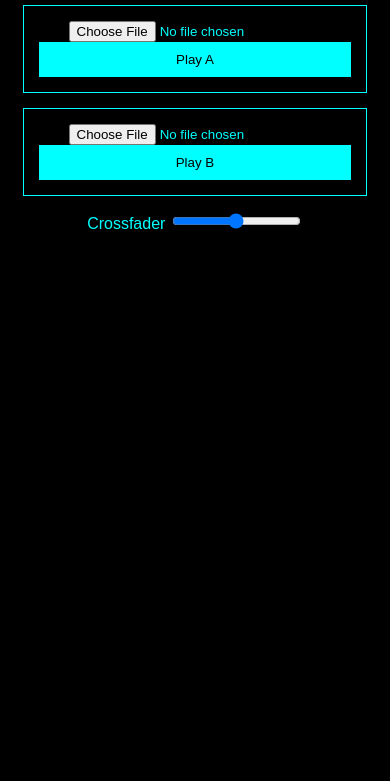
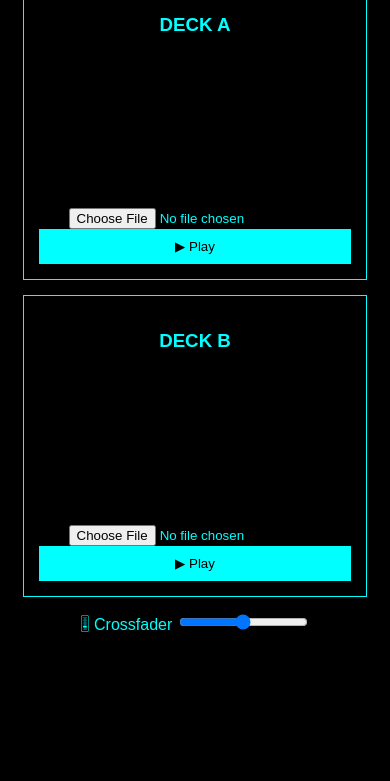
Before and after one commit to Adityamkweb/Dj-studio-, a plain HTML site: page index.html in a window 390 px wide. Shown: the part 63-844 px from the top of the page. Drawn offline with Linux system fonts and the light colour scheme.

Commit message:
Rename Mobile DJ Studio to Virtual DJ Studio

```diff
--- a/index.html
+++ b/index.html
@@ -2,26 +2,39 @@
 <html>
 <head>
 <meta name="viewport" content="width=device-width,initial-scale=1">
-<title>Mobile DJ Studio</title>
+<title>Virtual DJ Studio</title>
 <link rel="manifest" href="manifest.json">
 <link rel="stylesheet" href="style.css">
 </head>
+
 <body>
 
-<h2>🎧 Mobile DJ Studio</h2>
+<header>🎧 Virtual DJ Studio</header>
 
-<div class="deck">
-  <input type="file" accept="audio/*" id="a">
-  <button onclick="play('a')">Play A</button>
+<div class="dj">
+
+  <!-- DECK A -->
+  <div class="deck">
+    <h3>DECK A</h3>
+    <canvas id="waveA"></canvas>
+    <input type="file" accept="audio/*" id="fileA">
+    <button onclick="playDeck('A')">▶ Play</button>
+  </div>
+
+  <!-- DECK B -->
+  <div class="deck">
+    <h3>DECK B</h3>
+    <canvas id="waveB"></canvas>
+    <input type="file" accept="audio/*" id="fileB">
+    <button onclick="playDeck('B')">▶ Play</button>
+  </div>
+
 </div>
 
-<div class="deck">
-  <input type="file" accept="audio/*" id="b">
-  <button onclick="play('b')">Play B</button>
+<div class="mixer">
+  <label>🎚 Crossfader</label>
+  <input type="range" min="0" max="100" value="50" id="cross">
 </div>
-
-<label>Crossfader</label>
-<input type="range" min="0" max="100" value="50" id="mix">
 
 <script src="app.js"></script>
 </body>
```
